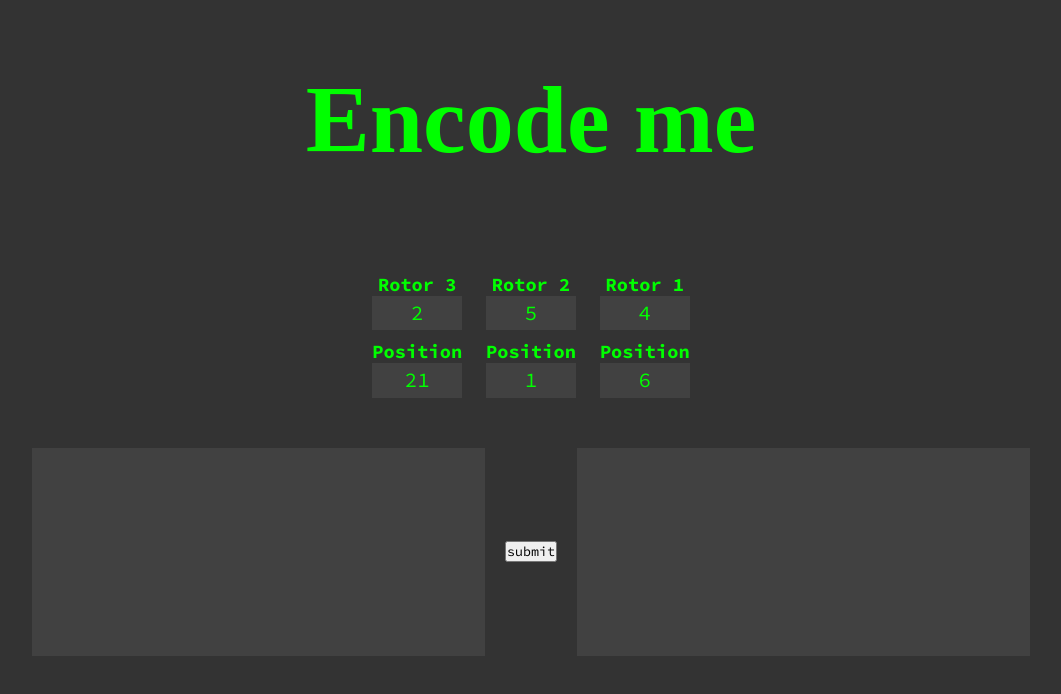
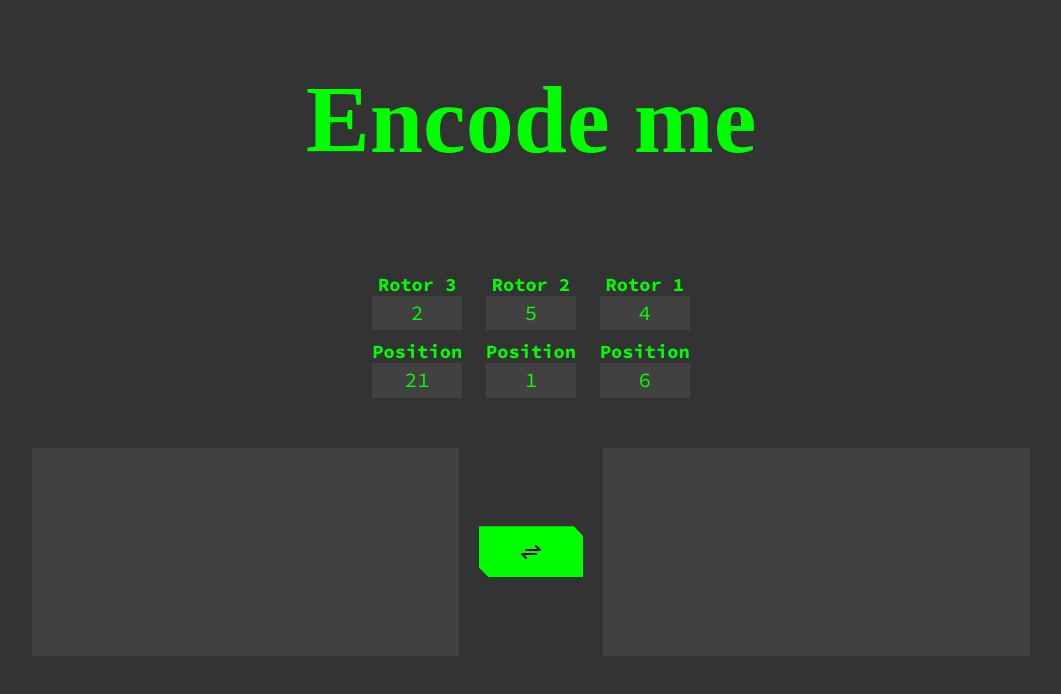
Before and after one commit to Zack1808/enigma-machine, a React (Create React App) app: page / in a window 1280 px wide. Shown: the top 694 px of the page, without its empty margins (109-1170 px from the left). Built offline with nearby package versions, Linux system fonts and the light colour scheme; a web font is replaced by a local one.

Commit message:
Added Button component

```diff
--- a/package.json
+++ b/package.json
@@ -2,7 +2,9 @@
   "name": "enigma-machine",
   "version": "0.1.0",
   "private": true,
+  "homepage": "https://Zack1808.github.io/encoder",
   "dependencies": {
+    "@iconscout/react-unicons": "^2.0.2",
     "@testing-library/jest-dom": "^5.17.0",
     "@testing-library/react": "^13.4.0",
     "@testing-library/user-event": "^13.5.0",
@@ -14,6 +16,8 @@
   "scripts": {
     "start": "react-scripts start",
     "build": "react-scripts build",
+    "predeploy": "npm run build",
+    "deploy": "gh-pages -d build",
     "test": "react-scripts test",
     "eject": "react-scripts eject"
   },
--- a/src/components/App.css
+++ b/src/components/App.css
@@ -22,12 +22,14 @@ h1 {
   --txt-color: hsl(120, 100%, 50%);
   --bg-color: hsl(0 0% 20%);
   --bg-container-color: hsl(0 0% 100% / 0.07);
+  --btn-color: hsl(120, 100%, 50%);
+  --btn-txt-color: hsl(0 0% 0%);
 }
 
 form {
   width: 100%;
-  height: 100vh;
-  height: 100dvh;
+  min-height: 100vh;
+  min-height: 100dvh;
   background-color: var(--bg-color);
   color: var(--txt-color);
   display: flex;
@@ -50,3 +52,10 @@ form {
   justify-content: space-between;
   align-items: center;
 }
+
+@media (width < 650px) {
+  .textarea {
+    width: 100%;
+    flex-direction: column;
+  }
+}
--- a/src/components/App.js
+++ b/src/components/App.js
@@ -1,8 +1,10 @@
 import React, { useRef, useState } from "react";
+import { UilExchangeAlt } from "@iconscout/react-unicons";
 
 // Importing costume components
 import Rotor from "./Rotor/Rotor";
 import Textarea from "./Textarea/Textarea";
+import Button from "./Button/Button";
 
 // Importing the functions
 import { encript } from "../functions/returnLetter";
@@ -72,7 +74,7 @@ const App = () => {
       </div>
       <div className="textarea">
         <Textarea input ref={textfield} />
-        <button>submit</button>
+        <Button type="submit" label={<UilExchangeAlt />} />
         <Textarea value={value} />
       </div>
     </form>
--- /dev/null
+++ b/src/components/Button/Button.css
@@ -0,0 +1,18 @@
+/* Styling the button component */
+button {
+  display: flex;
+  justify-content: center;
+  align-items: center;
+  background-color: var(--btn-color);
+  border: none;
+  color: var(--btn-txt-color);
+  padding: 1em 3em;
+  clip-path: polygon(
+    0 0,
+    calc(100% - 0.7em) 0,
+    100% 0.7em,
+    100% 100%,
+    0.7em 100%,
+    0 calc(100% - 0.7em)
+  );
+}
--- /dev/null
+++ b/src/components/Button/Button.js
@@ -0,0 +1,12 @@
+import React from "react";
+
+// Importign the style file
+import "./Button.css";
+
+// Creating the Button component
+const Button = ({ type = "button", label }) => {
+  return <button type={type}>{label}</button>;
+};
+
+// Exporting the Button component
+export default Button;
```
Also changed, not shown: 1 other file (tests, documents, lock files or other folders).
